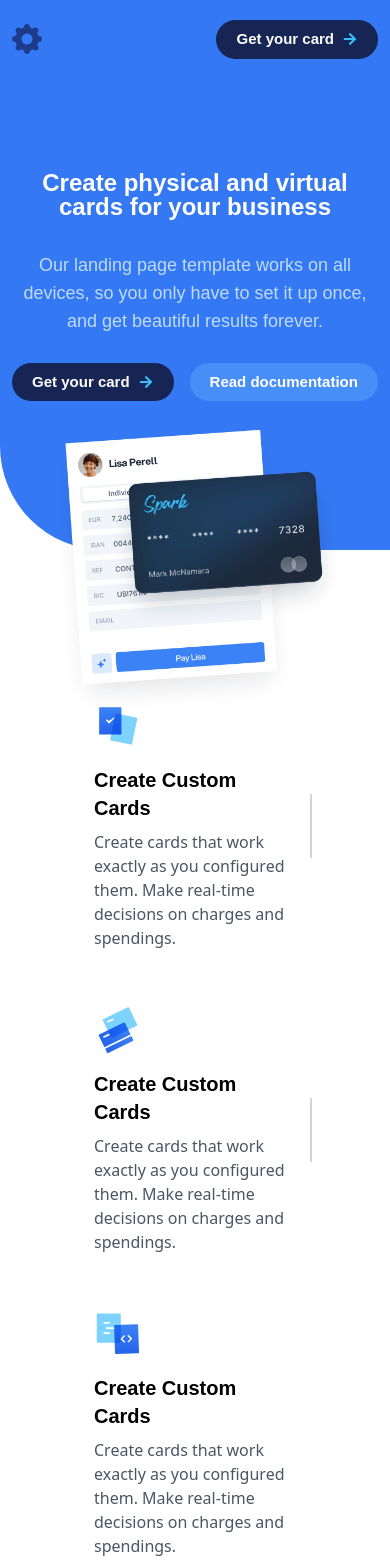
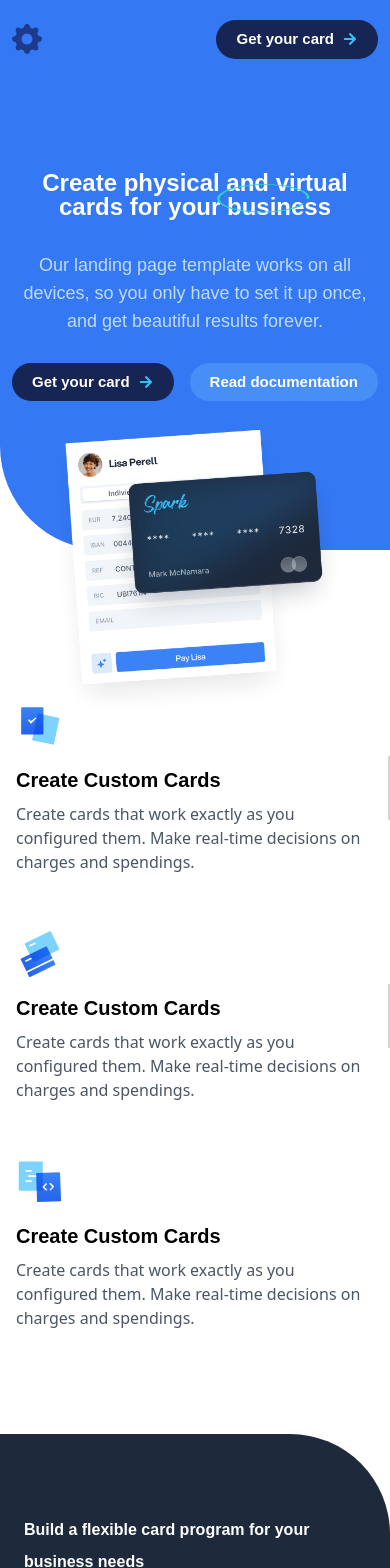
Before and after one commit to ahmed3441/Project-Structure, a React (Vite) app: page / in a window 390 px wide. Shown: the top 1568 px of the page. Built offline with nearby package versions, Linux system fonts and the light colour scheme.

Commit message:
Responsiveness cards

```diff
--- a/src/components/admin/landing/landingcomponents/Accounts.jsx
+++ b/src/components/admin/landing/landingcomponents/Accounts.jsx
@@ -10,9 +10,9 @@ const Accounts = () => {
       <div>
         <div className="mt-10 container w-full md:w-[70%] mx-auto bg-[#3478F3] 2xl:h-[850px] rounded-tr-[104px] p-6">
             <div className=" mt-8">
-                <div className="md:ml-28">
+                <div className="lg:ml-28">
           <div className="grid grid-cols-12 gap-6">
-            <div className="col-span-12 md:col-span-8">
+            <div className="col-span-12 lg:col-span-8">
               <div className="text-white font-font-aspekta text-[44px] font-bold leading-[44px]">
                 Get started in minutes and connect all your accounts in one place
               </div>
@@ -31,7 +31,7 @@ const Accounts = () => {
           <img
                   src={Logos}
                   alt=""
-                  className=" w-[800px] z-10"
+                  className="w-[800px] z-10"
                 />
           </div>
 
@@ -44,7 +44,6 @@ const Accounts = () => {
         />
       </div>
       </div>
-
 
 
           <div className="">
--- a/src/components/admin/landing/landingcomponents/BrandRewards.jsx
+++ b/src/components/admin/landing/landingcomponents/BrandRewards.jsx
@@ -42,7 +42,7 @@ const AtmCards = () => {
               <div className="grid grid-cols-1 sm:grid-cols-12 gap-4">
                 <div className="col-span-1 sm:col-span-6 flex flex-col space-y-4">
                   <div className="text-lg font-bold text-center sm:text-left">Physical Stores</div>
-                  <ul className="list-none">
+                  <ul className="grid grid-cols-2 sm:grid-cols-1 list-none">
                     {physicalStoresItems.map((item, index) => (
                       <li
                         key={index}
@@ -57,7 +57,7 @@ const AtmCards = () => {
 
                 <div className="col-span-1 sm:col-span-6 flex flex-col space-y-4">
                   <div className="text-lg font-bold text-center sm:text-left">Online Stores</div>
-                  <ul className="list-none">
+                  <ul className="grid grid-cols-2 sm:grid-cols-1 list-none">
                     {onlineStoresItems.map((item, index) => (
                       <li
                         key={index}
@@ -80,7 +80,7 @@ const AtmCards = () => {
               <img
                 src={FourCards}
                 alt=""
-                className="h-[500px] w-full md:w-auto mx-0 md:mx-20"
+                className="lg:h-[500px] w-full md:w-auto mx-0 md:mx-20"
               />
             </div>
           </div>
--- a/src/components/admin/landing/landingcomponents/Cards.jsx
+++ b/src/components/admin/landing/landingcomponents/Cards.jsx
@@ -5,7 +5,7 @@ import Card3 from "../../../../assets/svg/card3.svg";
 const Cards = () => {
   return (
     <div className="py-10 mt-24 mb-12">
-      <div className="container mx-auto w-3/5 grid grid-cols-1 md:grid-cols-2 lg:grid-cols-3 gap-6">
+      <div className="container mx-auto md:w-3/5 grid grid-cols-1 md:grid-cols-2 lg:grid-cols-3 gap-6">
         <div className="bg-white p-4 rounded flex flex-col relative">
           <img src={Card1} alt="Card 1" className="w-12 h-12 mb-4" />
           <h2 className="text-xl font-bold leading-7 font-font-aspekta mb-2">Create Custom Cards</h2>
--- a/src/components/admin/landing/landingcomponents/MainPage.jsx
+++ b/src/components/admin/landing/landingcomponents/MainPage.jsx
@@ -21,7 +21,7 @@
     return (
       <div>
        <div className="bg-[#3478F3] h-[550px] rounded-bl-[104px] flex justify-center">
-  <div className="container mx-auto px-3 lg:px-10 lg:w-full xl:w-[63%]">
+  <div className="container mx-auto px-3 md:px-8 lg:px-10 lg:w-full xl:w-[63%]">
     <div className="flex mt-5 justify-between items-center w-full">
       <BsGearFill className="text-blue-900 text-3xl" />
       <Button color="blue" text="Get your card" icon={FaArrowRight} />
@@ -60,6 +60,21 @@
           height: "clamp(60px, 15vw, 160px)",
           top: "clamp(-65px, -4vw, -64px)",
           left: "clamp(-130px, -8vw, -120px)",
+        }}
+      />
+
+    </div>
+
+    <div className="relative flex justify-center items-center">
+      <img
+        src={CircleSvg}
+        alt=""
+        className="block md:hidden absolute"
+        style={{
+          width: "clamp(150px, 30vw, 384px)",
+          height: "clamp(60px, 15vw, 160px)",
+          top: "clamp(-35px, -4vw, -64px)",
+          left: "clamp(160px, -8vw, -120px)",
         }}
       />
 
--- a/src/components/admin/landing/landingcomponents/MapCard.jsx
+++ b/src/components/admin/landing/landingcomponents/MapCard.jsx
@@ -44,7 +44,7 @@ const AtmCards = () => {
             <img
               src={Map}
               alt=""
-              className="h-[500px] w-full md:w-auto mx-0 md:mx-20"
+              className="lg:h-[500px] w-full md:w-auto mx-0 md:mx-20"
             />
           </div>
         </div>
```
